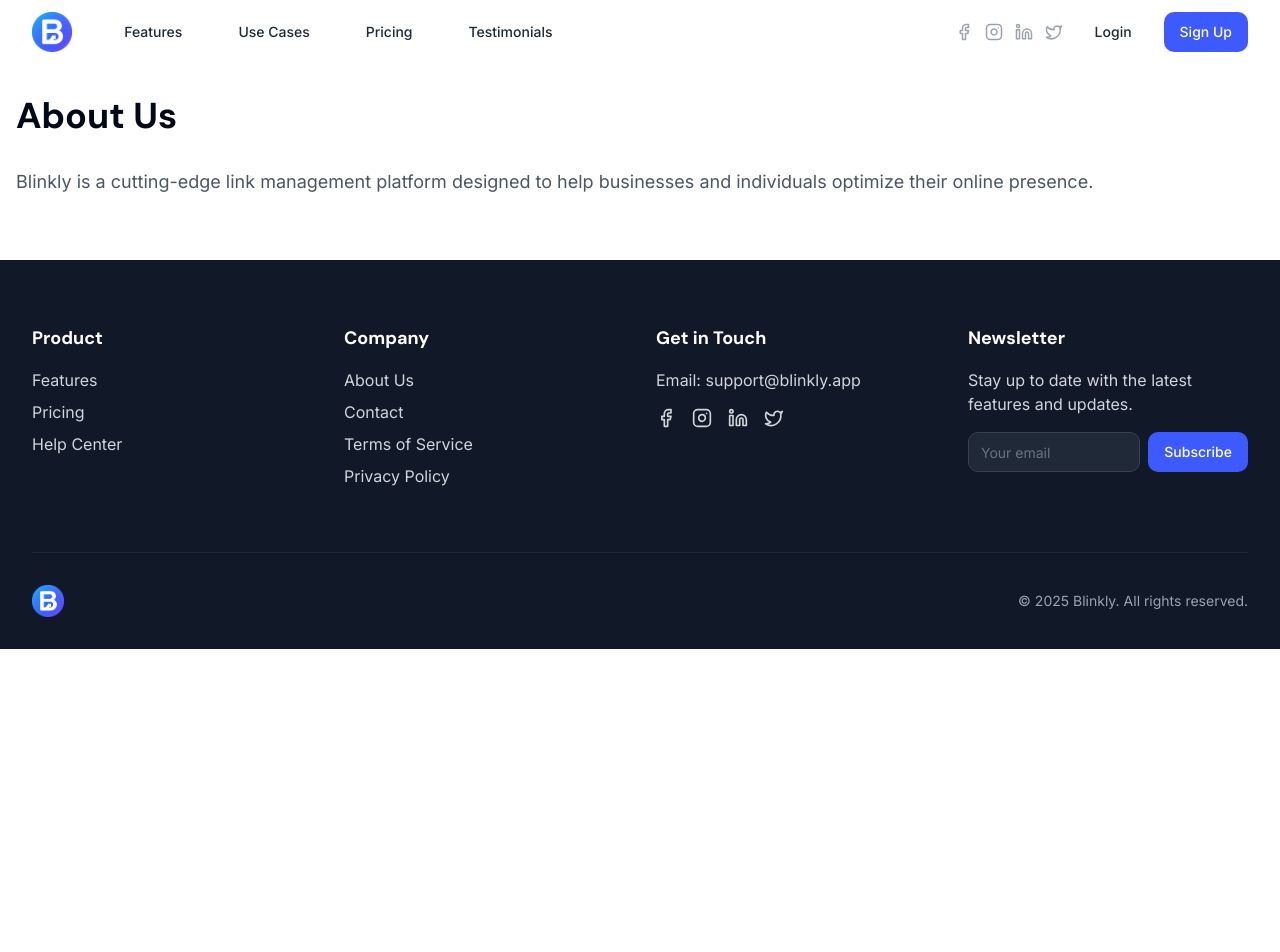
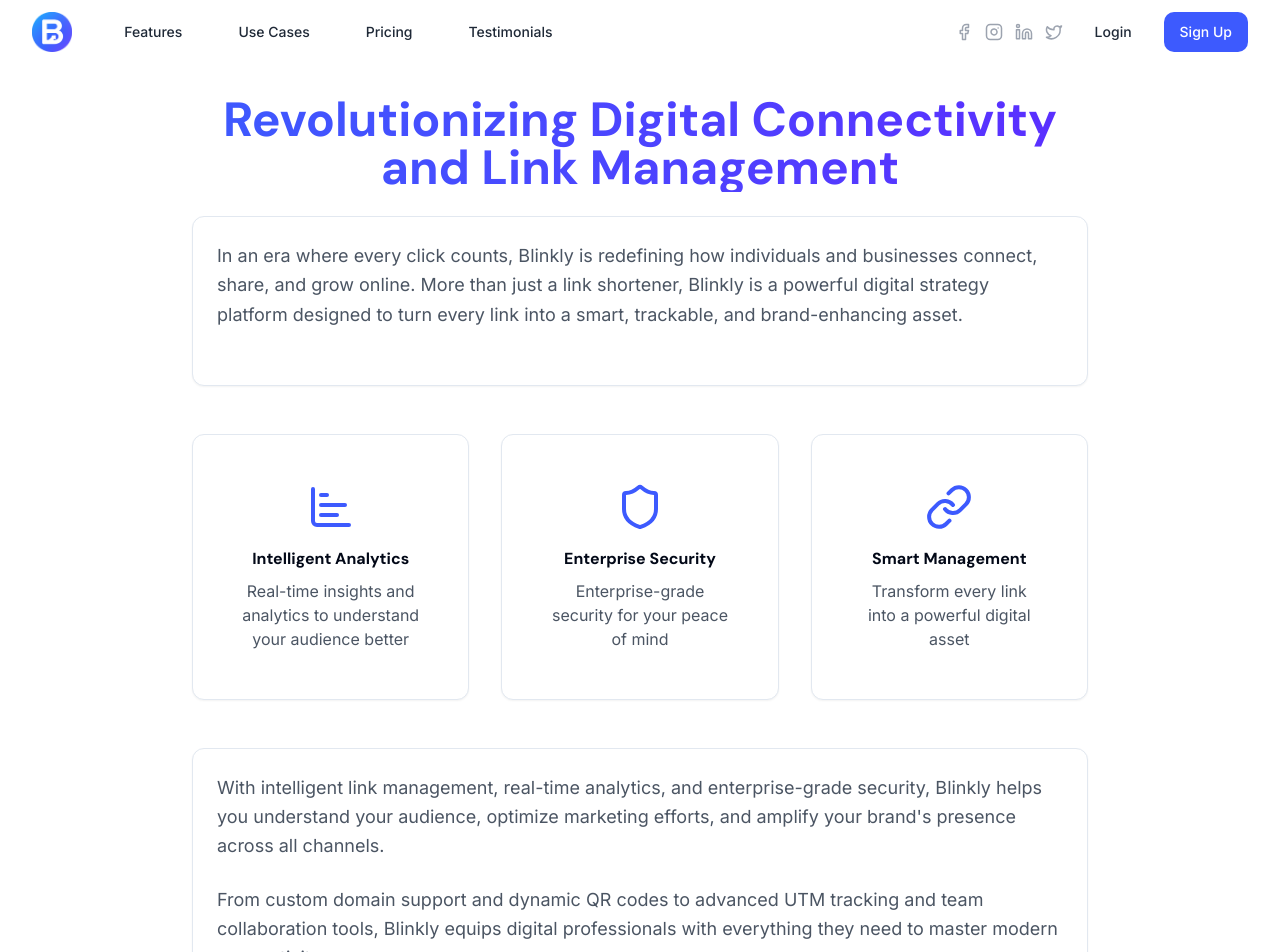
Before and after one commit to MohameedElsaeid/blinkly-front-end, a React (Vite) app: page /about in a window 1280 px wide. Shown: the top 952 px of the page. Before the commit the page ends 800 px from the top, so only its background shows below. Built offline with nearby package versions, Linux system fonts and the light colour scheme.

Commit message:
Add about us content
Add the about us content to the about page.

```diff
--- a/src/pages/About.tsx
+++ b/src/pages/About.tsx
@@ -2,18 +2,72 @@
 import React from 'react';
 import Navbar from '@/components/Navbar';
 import Footer from '@/components/Footer';
+import { Card, CardContent } from '@/components/ui/card';
+import { Link, ChartBar, Shield, Users } from 'lucide-react';
 
 const About = () => {
   return (
     <div className="min-h-screen">
       <Navbar />
       <main className="container mx-auto px-4 pt-24 pb-16">
-        <h1 className="text-4xl font-bold mb-8">About Us</h1>
-        <div className="prose max-w-none">
-          <p className="text-lg text-gray-600">
-            Blinkly is a cutting-edge link management platform designed to help businesses and individuals optimize their online presence.
-          </p>
-          {/* Add more about content here */}
+        <div className="max-w-4xl mx-auto">
+          <h1 className="text-4xl md:text-5xl font-bold mb-6 text-center bg-gradient-to-r from-blinkly-blue to-blinkly-violet bg-clip-text text-transparent">
+            Revolutionizing Digital Connectivity and Link Management
+          </h1>
+
+          <Card className="mb-12">
+            <CardContent className="pt-6">
+              <p className="text-lg text-gray-600 leading-relaxed mb-8">
+                In an era where every click counts, Blinkly is redefining how individuals and businesses connect, share, and grow online. More than just a link shortener, Blinkly is a powerful digital strategy platform designed to turn every link into a smart, trackable, and brand-enhancing asset.
+              </p>
+            </CardContent>
+          </Card>
+
+          <div className="grid md:grid-cols-3 gap-8 mb-12">
+            <Card className="feature-card">
+              <CardContent className="pt-6">
+                <div className="flex flex-col items-center text-center">
+                  <ChartBar className="w-12 h-12 text-blinkly-blue mb-4" />
+                  <h3 className="font-semibold mb-2">Intelligent Analytics</h3>
+                  <p className="text-gray-600">Real-time insights and analytics to understand your audience better</p>
+                </div>
+              </CardContent>
+            </Card>
+
+            <Card className="feature-card">
+              <CardContent className="pt-6">
+                <div className="flex flex-col items-center text-center">
+                  <Shield className="w-12 h-12 text-blinkly-blue mb-4" />
+                  <h3 className="font-semibold mb-2">Enterprise Security</h3>
+                  <p className="text-gray-600">Enterprise-grade security for your peace of mind</p>
+                </div>
+              </CardContent>
+            </Card>
+
+            <Card className="feature-card">
+              <CardContent className="pt-6">
+                <div className="flex flex-col items-center text-center">
+                  <Link className="w-12 h-12 text-blinkly-blue mb-4" />
+                  <h3 className="font-semibold mb-2">Smart Management</h3>
+                  <p className="text-gray-600">Transform every link into a powerful digital asset</p>
+                </div>
+              </CardContent>
+            </Card>
+          </div>
+
+          <Card className="mb-12">
+            <CardContent className="pt-6">
+              <p className="text-lg text-gray-600 leading-relaxed mb-6">
+                With intelligent link management, real-time analytics, and enterprise-grade security, Blinkly helps you understand your audience, optimize marketing efforts, and amplify your brand's presence across all channels.
+              </p>
+              <p className="text-lg text-gray-600 leading-relaxed mb-6">
+                From custom domain support and dynamic QR codes to advanced UTM tracking and team collaboration tools, Blinkly equips digital professionals with everything they need to master modern connectivity.
+              </p>
+              <p className="text-lg text-gray-600 leading-relaxed">
+                Whether you're a startup founder, digital marketer, or enterprise leader — Blinkly empowers you to transform digital connections into measurable success.
+              </p>
+            </CardContent>
+          </Card>
         </div>
       </main>
       <Footer />
```
